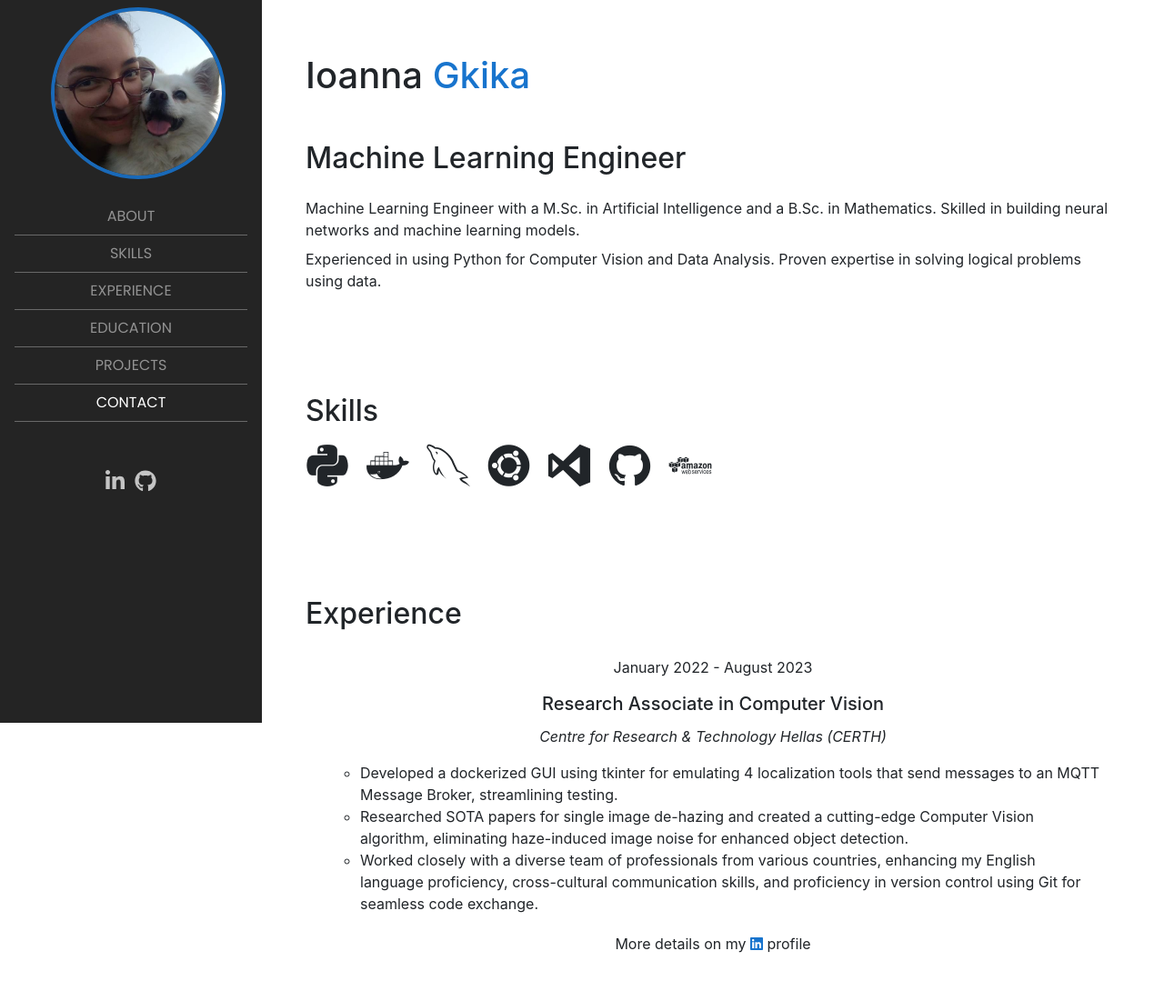
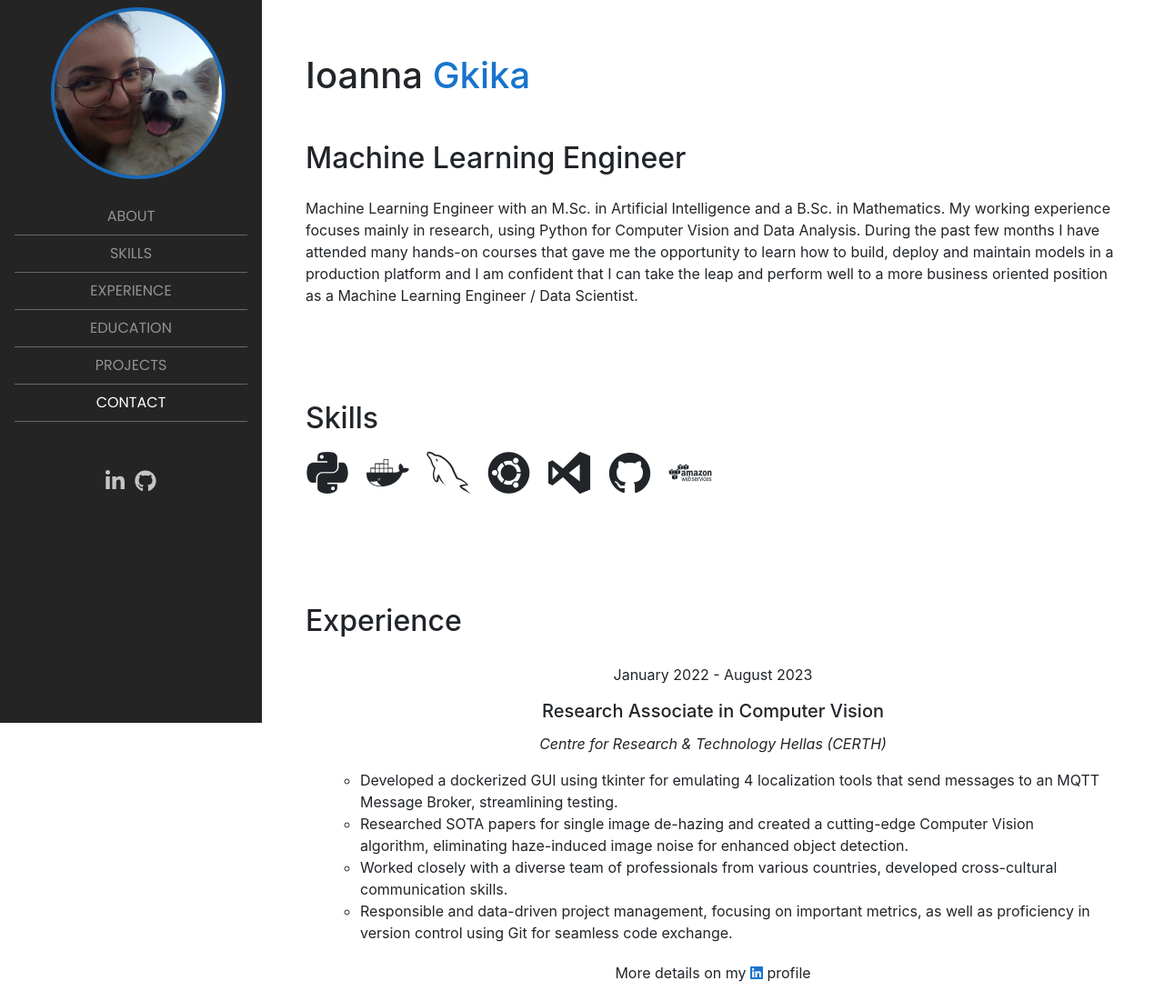
Before and after one commit to ioannagkika/ioannagkika.github.io, a website with bundled scripts: page index.html in a window 1280 px wide. Shown: the part 5-1106 px from the top of the page at 91% size. Built offline with nearby package versions, Linux system fonts and the light colour scheme; a web font is replaced by a local one.

Commit message:
style and content

```diff
--- a/index.html
+++ b/index.html
@@ -134,11 +134,11 @@
           </h2>
 
           <p class="mb-2">
-            Machine Learning Engineer with a M.Sc. in Artificial Intelligence and a B.Sc. in Mathematics. Skilled in building neural networks and machine learning models.
-          </p>
-
-          <p>
-            Experienced in using Python for Computer Vision and Data Analysis. Proven expertise in solving logical problems using data.
+            Machine Learning Engineer with an M.Sc. in Artificial Intelligence and a B.Sc. in Mathematics.
+            My working experience focuses mainly in research, using Python for Computer Vision and Data Analysis.
+            During the past few months I have attended many hands-on courses that gave me the opportunity to learn how to build,
+            deploy and maintain models in a production platform and I am confident that
+            I can take the leap and perform well to a more business oriented position as a Machine Learning Engineer / Data Scientist.
           </p>
         </div>
       </section>
@@ -189,8 +189,9 @@
 
                 <li>Researched SOTA papers for single image de-hazing and
                   created a cutting-edge Computer Vision algorithm, eliminating haze-induced image noise for enhanced object detection.</li>
-                <li>Worked closely with a diverse team of professionals from various countries, enhancing my English language proficiency,
-                  cross-cultural communication skills, and proficiency in version control using Git for seamless code exchange.</li>
+                <li>Worked closely with a diverse team of professionals from various countries, developed cross-cultural communication skills. </li>
+                <li>Responsible and data-driven project management, focusing on important metrics, as well as proficiency
+                  in version control using Git for seamless code exchange. </li>
             </ul>
           </div>
 
@@ -229,10 +230,9 @@
                       <li>Deep Learning and Multimedia Information Analysis</li>
                       <li>Computational Vision</li>
                       <li>Computational Intelligence - Statistical Learning</li>
+                      <hr style="height:1px;border-width:0;color:#242424;background-color:#242424">
+                      <li>Diploma thesis: "Energy efficient routing and availability prediction of EV charging stations using Artificial Intelligence"</li>
                     </ul>
-                    <li class="list-group-item">
-                      Diploma thesis: "Energy efficient routing and availability prediction of EV charging stations using Artificial Intelligence"
-                    </li>
                   </ul>
                 </div>
               </div>
--- a/style.css
+++ b/style.css
@@ -152,7 +152,7 @@ button:active {
 
   .resume-section {
     padding-top: 5rem !important;
-    min-height: 100vh;
+    /* min-height: 100vh; */
   }
 
   .linkedin-link {
```
